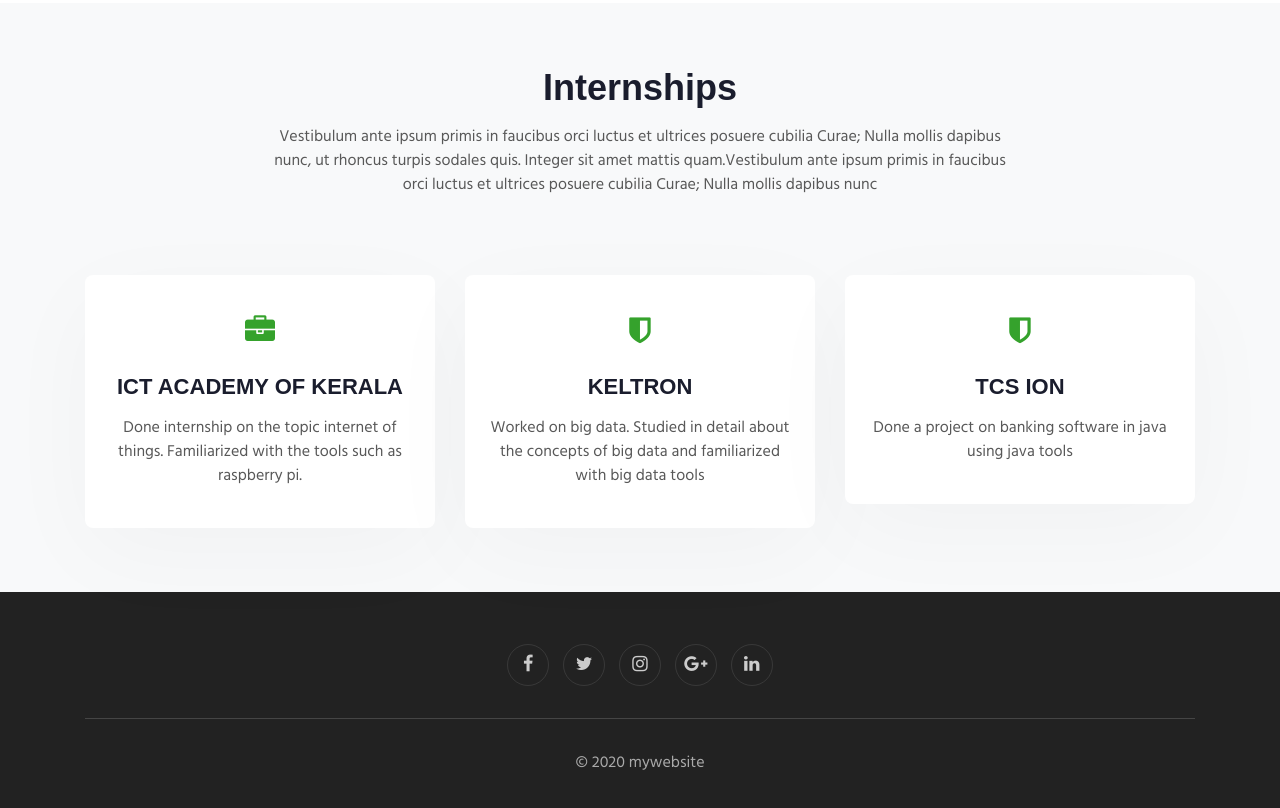
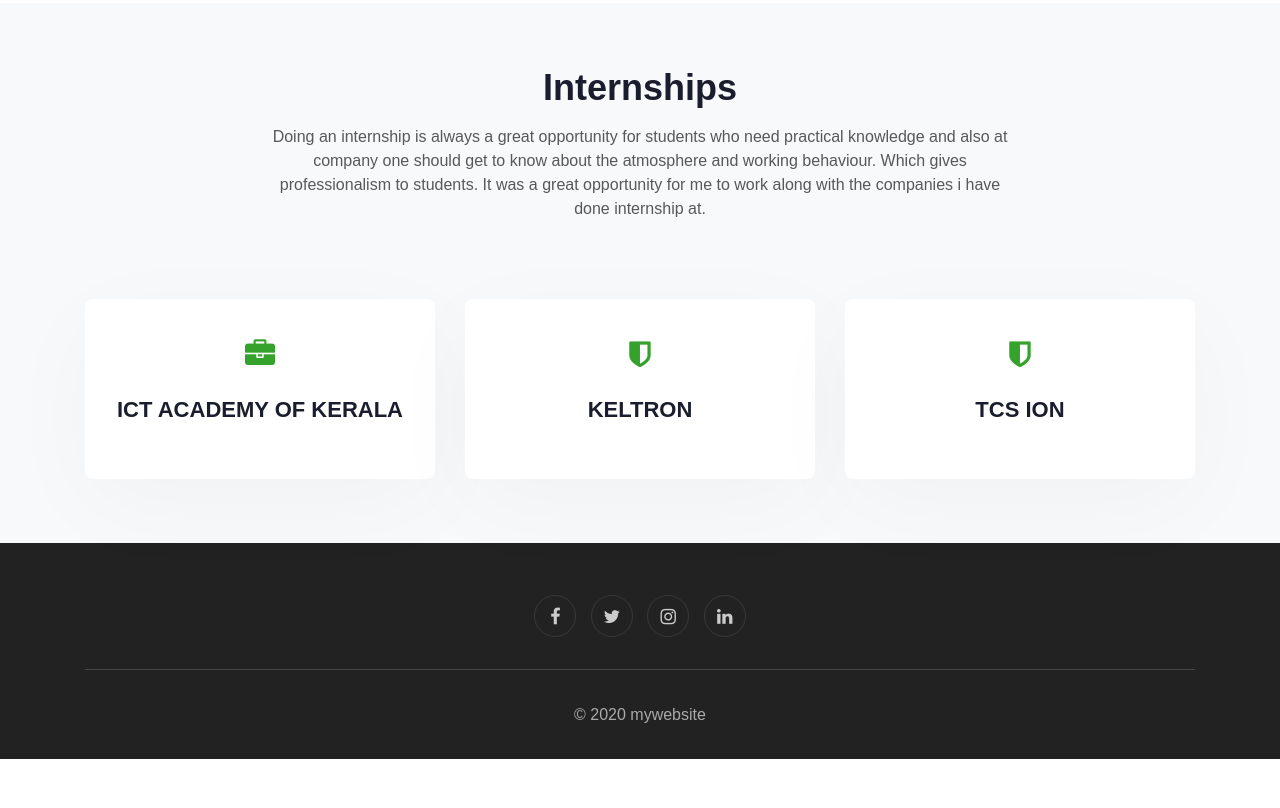
Before and after one commit to liyacgeorge/liyacgeorge.github.io, a website: page about.html in a window 1280 px wide. Shown: the part 940-1748 px from the top of the page. After the commit the page ends 1699 px from the top, so only its background shows below. Drawn offline with nearby package versions, Linux system fonts and the light colour scheme; a web font is replaced by a local one.

Commit message:
third commit

```diff
--- a/about.html
+++ b/about.html
@@ -9,10 +9,10 @@
     <meta charset="utf-8">
     <meta name="viewport" content="width=device-width, initial-scale=1, shrink-to-fit=no">
 
-    <title>My Website a Personal Portfolio Category Bootstrap Responsive Website Template | About :: W3layouts</title>
+    <title>Liya C George</title>
     <!-- web fonts -->
     <link href="https://fonts.google.com/specimen/Nunito?sidebar.open&selection.family=Nunito:wght@200" rel="stylesheet">
-    <link href="//fonts.googleapis.com/css?family=Hind&display=swap" rel="stylesheet">
+    <link href="https://fonts.google.com/specimen/Satisfy?selection.family=Satisfy&sidebar.open" rel="stylesheet">
     <!-- //web fonts -->
     <!-- Template CSS -->
     <link rel="stylesheet" href="css/style-starter.css">
@@ -85,10 +85,10 @@
   <div class="container py-lg-3">
     <div class="heading text-center mx-auto">
       <h3 class="head">Internships</h3>
-      <p class="my-3 head"> Vestibulum ante ipsum primis in faucibus orci luctus et ultrices posuere cubilia Curae;
-        Nulla mollis dapibus nunc, ut rhoncus
-        turpis sodales quis. Integer sit amet mattis quam.Vestibulum ante ipsum primis in faucibus orci luctus et ultrices posuere cubilia Curae; Nulla mollis dapibus nunc</p>
-
+      <p class="my-3 head">Doing an internship is always a great opportunity for students
+        who need practical knowledge and also at company one should get to know about the
+        atmosphere and working behaviour. Which gives professionalism to students. It was a
+        great opportunity for me to work along with the companies i have done internship at.  </p>
       </div>
     <div class="row mt-lg-5">
       <div class="col-lg-4 col-md-6 col-sm-12">
@@ -97,7 +97,7 @@
             <span class="fa fa-briefcase"></span>
           </div>
           <h4><a href="projects.html">ICT ACADEMY OF KERALA</a></h4>
-          <p>Done internship on the topic internet of things. Familiarized with the tools such as raspberry pi.</p>
+          <!--<p></p>-->
         </div>
       </div>
       <div class="col-lg-4 col-md-6 col-sm-12">
@@ -106,7 +106,7 @@
             <span class="fa fa-shield"></span>
           </div>
           <h4><a href="projects.html">KELTRON</a></h4>
-          <p>Worked on big data. Studied in detail about the concepts of big data and familiarized with big data tools</p>
+          <!--<p>Worked on big data. Studied in detail about the concepts of big data and familiarized with big data tools</p>-->
         </div>
       </div>
       <div class="col-lg-4 col-md-6 col-sm-12">
@@ -115,7 +115,7 @@
             <span class="fa fa-shield"></span>
           </div>
           <h4><a href="projects.html">TCS ION</a></h4>
-          <p>Done a project on banking software in java using java tools </p>
+          <!--<p>Done a project on banking software in java using java tools </p>-->
         </div>
       </div>
 
@@ -134,11 +134,10 @@
 
         <div class="main-social-footer-29">
 
-          <a href="#facebook" class="facebook"><span class="fa fa-facebook"></span></a>
-          <a href="#twitter" class="twitter"><span class="fa fa-twitter"></span></a>
-          <a href="#instagram" class="instagram"><span class="fa fa-instagram"></span></a>
-          <a href="#google-plus" class="google-plus"><span class="fa fa-google-plus"></span></a>
-          <a href="#linkedin" class="linkedin"><span class="fa fa-linkedin"></span></a>
+          <a href="https://www.facebook.com/liya.rinna" class="facebook"><span class="fa fa-facebook"></span></a>
+          <a href="https://twitter.com/LiyaGeorge5" class="twitter"><span class="fa fa-twitter"></span></a>
+          <a href="https://www.instagram.com/liya__george" class="instagram"><span class="fa fa-instagram"></span></a>
+          <a href="https://www.linkedin.com/in/liya-c-george-b5a773187/" class="linkedin"><span class="fa fa-linkedin"></span></a>
       </div>
           <div class="bottom-copies text-center">
               <p class="copy-footer-29">© 2020 mywebsite</p>
```
Also changed, not shown: contact.html (+19 -10 lines), index.html (+1 -1 lines), projects.html (+6 -7 lines).
